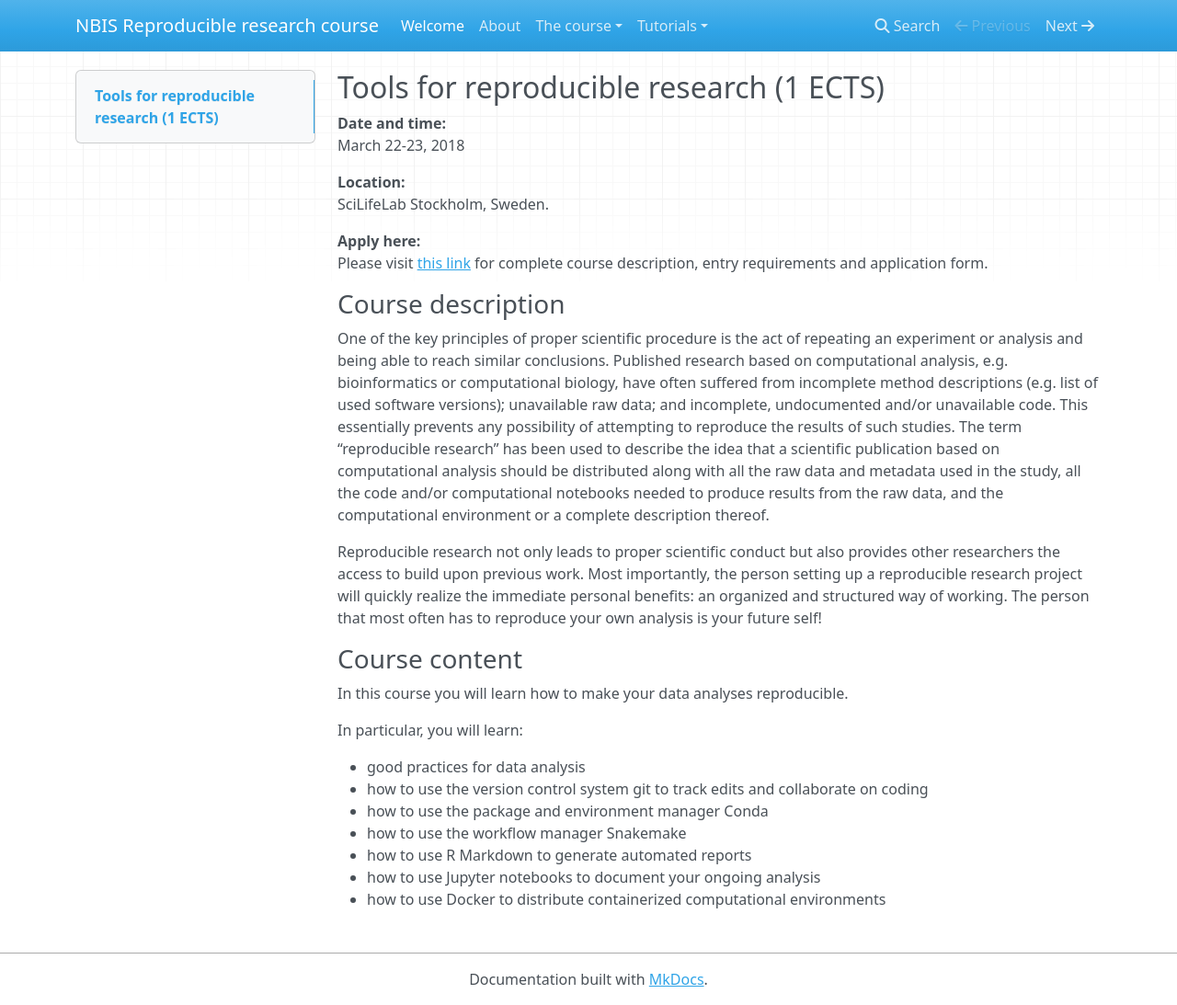
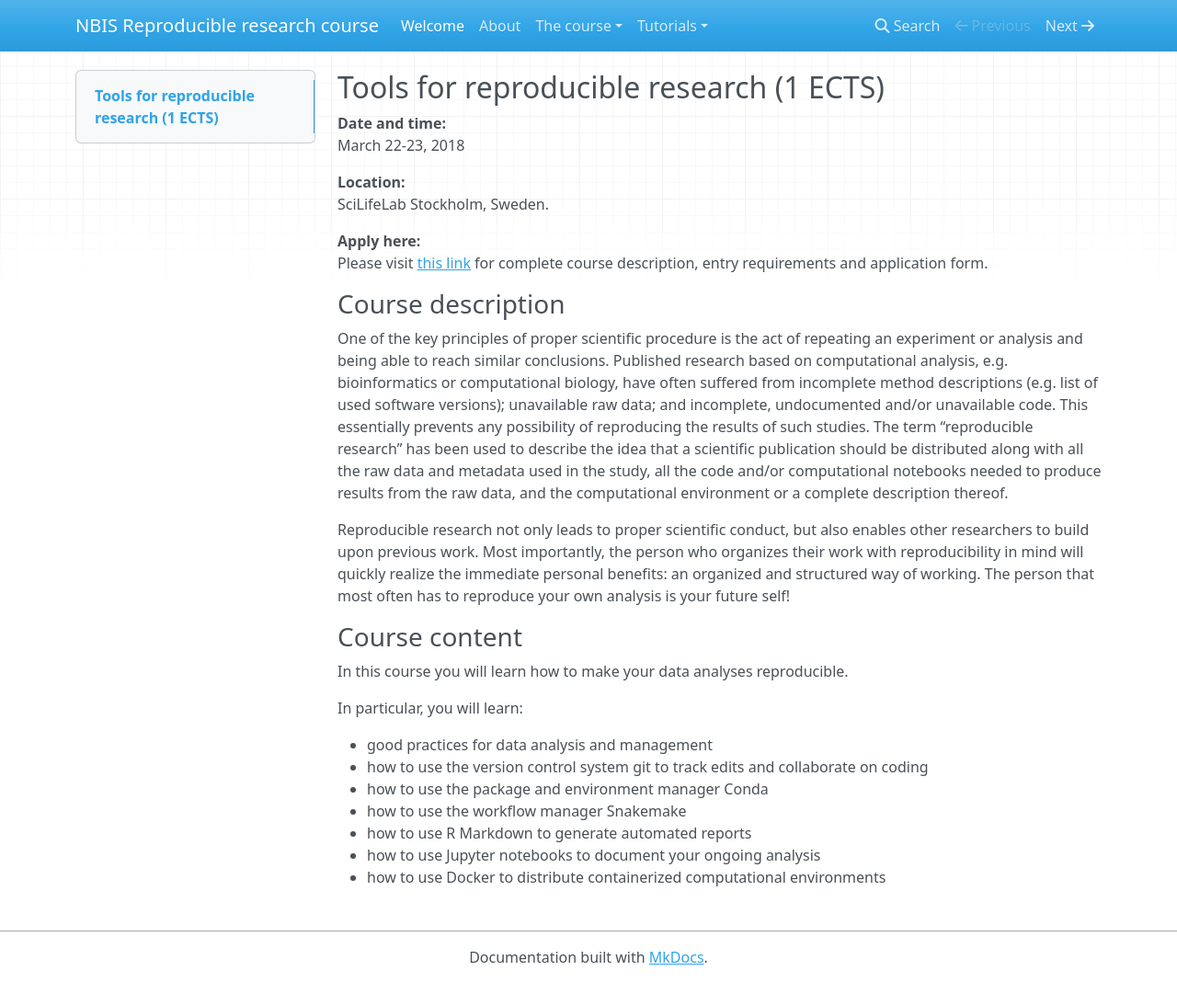
Before and after one commit to NBISweden/workshop-reproducible-research, an MkDocs documentation site: the page built from docs/index.md, in a window 1280 px wide and 1093 px high. Shown: the whole window at 92% size. Built offline with MkDocs 1.6.1, drawn with Linux system fonts in a browser that asks for light colours; nearby versions of some CDN libraries; old or Windows-style settings are respelled for this version of MkDocs.

Commit message:
languange and spelling

```diff
--- a/docs/index.md
+++ b/docs/index.md
@@ -13,9 +13,9 @@ Please visit [this link](https://www.scilifelab.se/events/reproducible-research-
 
 ### Course description
 
-One of the key principles of proper scientific procedure is the act of repeating an experiment or analysis and being able to reach similar conclusions. Published research based on computational analysis, e.g. bioinformatics or computational biology, have often suffered from incomplete method descriptions (e.g. list of used software versions); unavailable raw data; and incomplete, undocumented and/or unavailable code. This essentially prevents any possibility of attempting to reproduce the results of such studies. The term “reproducible research” has been used to describe the idea that a scientific publication based on computational analysis should be distributed along with all the raw data and metadata used in the study, all the code and/or computational notebooks needed to produce results from the raw data, and the computational environment or a complete description thereof.
+One of the key principles of proper scientific procedure is the act of repeating an experiment or analysis and being able to reach similar conclusions. Published research based on computational analysis, e.g. bioinformatics or computational biology, have often suffered from incomplete method descriptions (e.g. list of used software versions); unavailable raw data; and incomplete, undocumented and/or unavailable code. This essentially prevents any possibility of reproducing the results of such studies. The term “reproducible research” has been used to describe the idea that a scientific publication should be distributed along with all the raw data and metadata used in the study, all the code and/or computational notebooks needed to produce results from the raw data, and the computational environment or a complete description thereof.
 
-Reproducible research not only leads to proper scientific conduct but also provides other researchers the access to build upon previous work. Most importantly, the person setting up a reproducible research project will quickly realize the immediate personal benefits: an organized and structured way of working. The person that most often has to reproduce your own analysis is your future self!
+Reproducible research not only leads to proper scientific conduct, but also enables other researchers to build upon previous work. Most importantly, the person who organizes their work with reproducibility in mind will quickly realize the immediate personal benefits: an organized and structured way of working. The person that most often has to reproduce your own analysis is your future self!
 
 ### Course content
 
@@ -23,7 +23,7 @@ In this course you will learn how to make your data analyses reproducible.
 
 In particular, you will learn:
 
-* good practices for data analysis
+* good practices for data analysis and management
 * how to use the version control system git to track edits and collaborate on coding
 * how to use the package and environment manager Conda
 * how to use the workflow manager Snakemake
```
Also changed, not shown: docs/about.md (+1 -1 lines).
